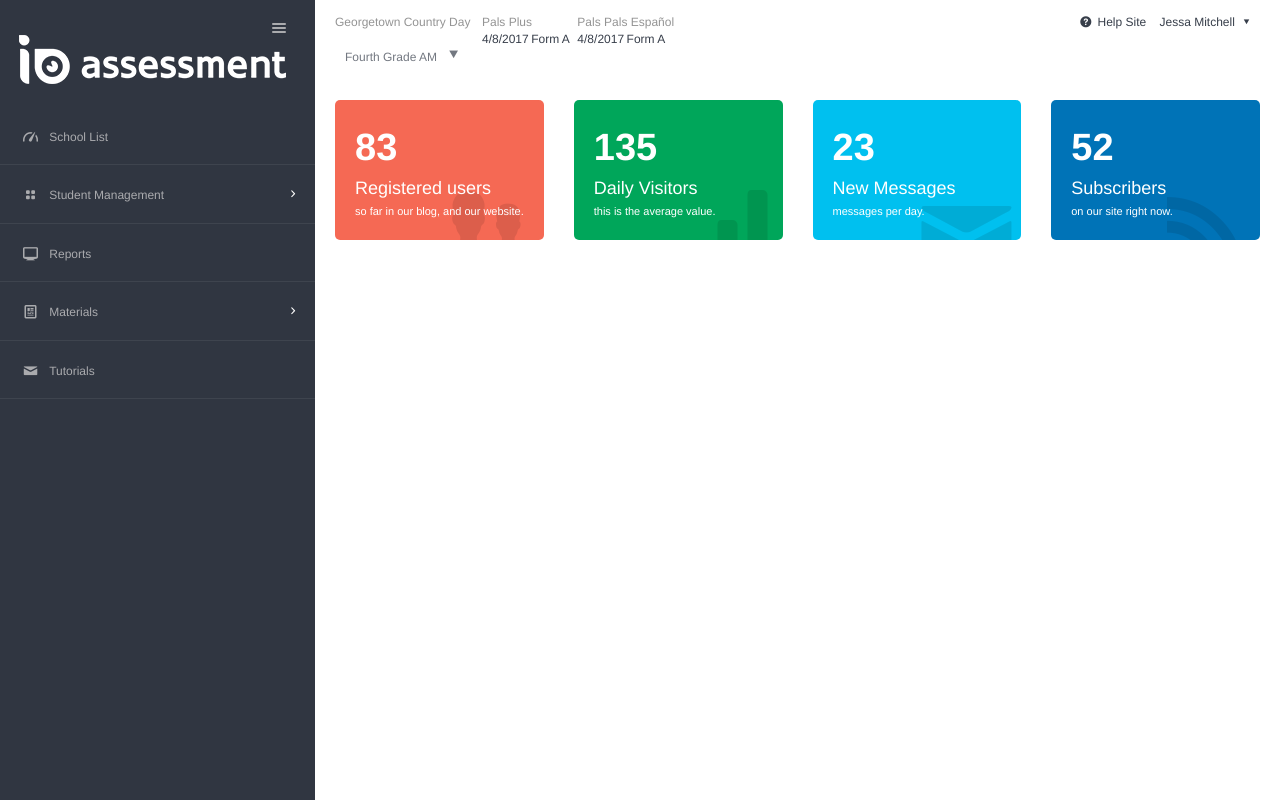
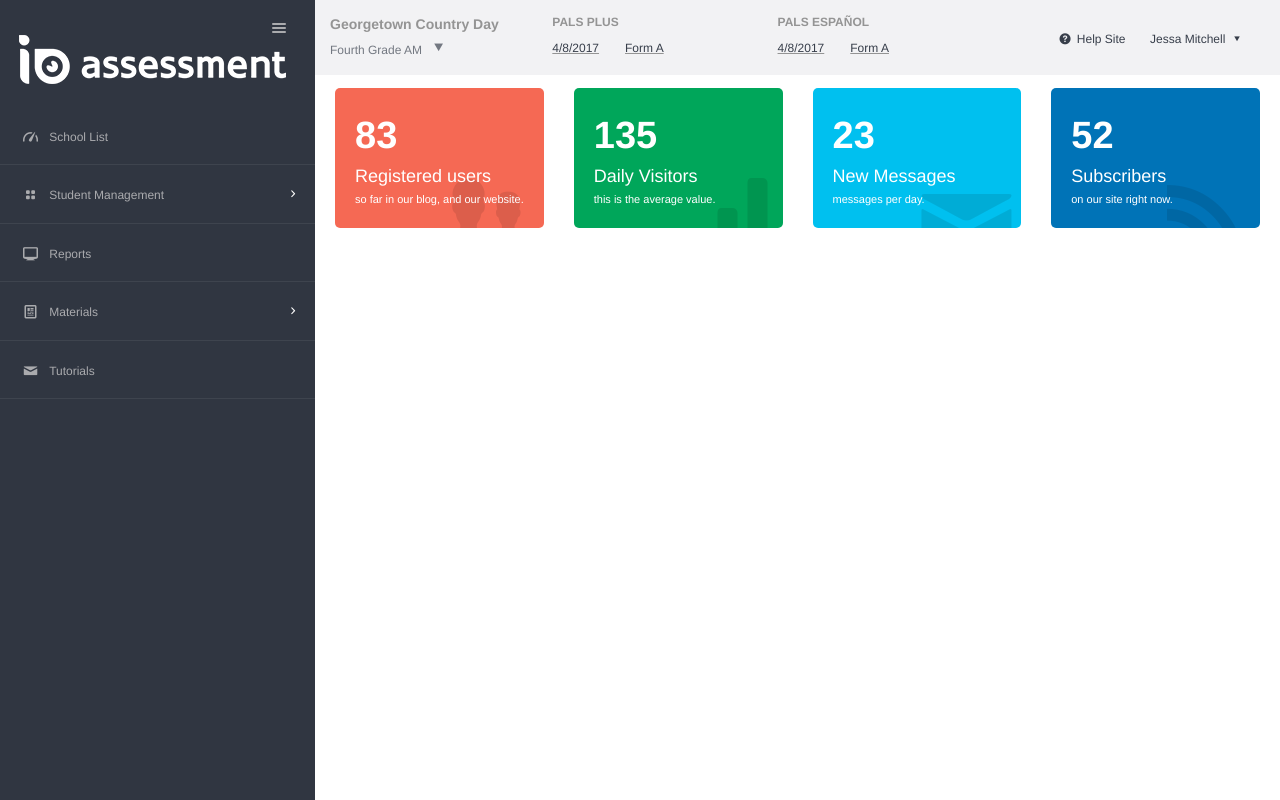
Before and after one commit to cgodfrey-io/pals-build, a plain HTML site: page index.html in a window 1280 px wide. Drawn offline with nearby package versions, Linux system fonts and the light colour scheme.

Commit message:
Top Nav Toolbar
Worked top toolbar so elements fit as in the teacher view.

```diff
--- a/assets/css/io-navigation.css
+++ b/assets/css/io-navigation.css
@@ -4,30 +4,12 @@
 .top-nav-toolbar {
     background-color: #f2f2f4;
     margin-bottom: 0;
-    height: 50px;
+    height: 100px;
 }
 
 .sign-out-nav {
     /*margin-right: 15px;*/
 }
-
-    .sign-out-nav .dropdown-menu {
-        margin-top: 15px;
-        -webkit-box-shadow: 0 0 0 rgba(0, 0, 0, 0);
-        box-shadow: 0 0 0 rgba(0, 0, 0, 0);
-        border-radius: 0;
-        -webkit-border-radius: 0;
-        border: 1px solid #f2f2f4;
-        padding: 0;
-    }
-        .sign-out-nav .dropdown-menu > li > a {
-            background-color: #f2f2f4;
-            border-bottom: 1px solid #fff;
-        }
-        .sign-out-nav .dropdown-menu > li > a:hover {
-            background-color: #36434a;
-            color: #fff;
-        }
 /*Nav Close Icon*/
 .page-container .sidebar-menu .logo-env > div.sidebar-collapse a,
 .page-container .sidebar-menu .logo-env > div.sidebar-mobile-menu a {
--- a/assets/css/io-pals.css
+++ b/assets/css/io-pals.css
@@ -5,18 +5,40 @@ body.page-body {
 }
 
 /* Nav Toolbar */
+.row.top-nav-toolbar {
+  background-color: #f2f2f4;
+  margin: 0 -20px 13px -20px;
+  height: 75px;
+}
 ul.list-inline {
     margin-left: auto;
 }
+.ed-grid ul {
+  margin-right: 36px;
+}
+  .ed-grid ul li {
+    position: relative;
+    vertical-align: top;
+  }
+  .ed-grid .edu-info .edu-title {
+    font-size: 14px;
+    font-weight: bold;
+  }
+    .edu-info .user-info .dropdown a {
+      padding: 0 10px 10px 0;
+    }
+  .ed-grid .prod-info .user-info li {
+    margin: 9px 26px 0 0;
+    text-decoration: underline;
+  }
+  .ed-grid .prod-info .prod-title {
+    text-transform: uppercase;
+    font-weight: bold;
+  }
+.links-list.user-info {
+  padding-top: 31px;
+}
 
-    ul.list-inline.toolbar-menu li {
-        margin-right: 23px;
-    }
-
-.sign-out-nav .dropdown-menu {
-    margin-top: 18px;
-    min-width: 250px;
-}
 /* Override to shoehorn in EADMS content with new left nav schema @ 1024 wide*/
 @media (max-width: 992px) {
     .container {
--- a/index.html
+++ b/index.html
@@ -186,16 +186,16 @@
 
 	<div class="main-content no-top-padding">
 
-		<div class="row">
+		<div class="row top-nav-toolbar">
 
 			<!-- Profile Info and Notifications -->
-			<div class="col-md-6 col-sm-8 clearfix">
+			<div class="col-md-6 col-sm-8 clearfix ed-grid">
 				<ul class="list-inline links-list pull-left pull-none-xsm">
 					<li>
-						<ul class="user-info">
+						<ul class="user-info edu-info pull-left">
 							<li>
-								Georgetown Country Day
-						<ul class="user-info">
+								<span class="edu-title">Georgetown Country Day</span>
+								<ul class="user-info">
 							<li class="notifications dropdown">
 								<a href="#" class="dropdown-toggle" data-toggle="dropdown" data-hover="dropdown" data-close-others="true">
 									 Fourth Grade AM <i class="entypo-down-dir"></i>
@@ -214,13 +214,14 @@
 								</ul>
 							</li>
 						</ul>
+						</li>
+					</ul>
 					</li>
-				</li>
 					<li>
-						<ul class="user-info">
+						<ul class="user-info prod-info pull-left">
 						  <!-- Profile Info -->
 						  <li><!-- add class "pull-right" if you want to place this from right -->
-						      Pals Plus
+						      <span class="prod-title">Pals Plus</span>
 						    <ul class="user-info">
 						      <li><a href="#" title="">4/8/2017</a></li>
 						      <li><a href="#" title="">Form A</a></li>
@@ -229,9 +230,9 @@
 						</ul>
 					</li>
 					<li>
-						<ul class="user-info">
+						<ul class="user-info prod-info pull-left">
 						  <li><!-- add class "pull-right" if you want to place this from right -->
-						      Pals Pals Espa&ntilde;ol
+						      <span class="prod-title">Pals Espa&ntilde;ol</span>
 									<ul class="user-info">
 						  		<li><a href="#" title="">4/8/2017</a></li>
 						  	<li><a href="#" title="">Form A</a></li>
@@ -244,17 +245,17 @@
 			<!-- Raw Links -->
 			<div class="col-md-6 col-sm-4 clearfix hidden-xs">
 
-				<ul class="list-inline links-list pull-right">
+				<ul class="list-inline links-list pull-right user-info">
 					<li>
 						<a href="#">
 							<i class="entypo-help-circled"></i> Help Site
 						</a>
 					</li>
-					<li class="dropdown">
+					<li class="dropdown language-selector">
 						<a href="#" class="dropdown-toggle" data-toggle="dropdown" data-hover="dropdown" data-close-others="true">
 							 Jessa Mitchell <i class="entypo-down-dir"></i>
 						</a>
-						<ul class="dropdown-menu">
+						<ul class="dropdown-menu pull-right">
 							<li>
 								<ul class="dropdown-menu-list">
 									<li><a href="#">Student 1</a></li>
```
